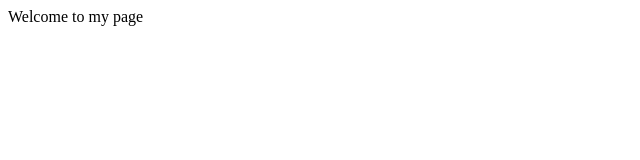
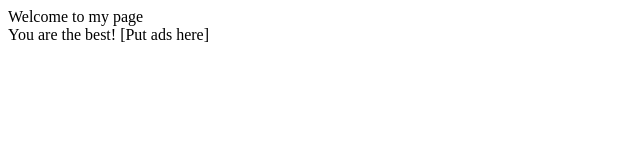
Before and after one commit to SYOfficial/CITLab2018, a plain HTML site: page index.html in a window 1280 px wide. Shown: the whole page, without its empty margins (0-640 px from the left). Drawn offline with Linux system fonts and the light colour scheme.

Commit message:
added new change to index

```diff
--- a/index.html
+++ b/index.html
@@ -5,5 +5,9 @@
 </head>
 <body>
        Welcome to my page
+	   <div>
+	   You are the best!
+	   [Put ads here]
+	   </div>
 </body>
 </html>
```
